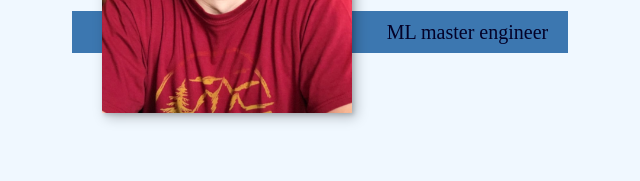
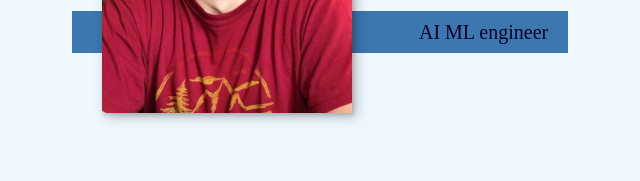
Before and after one commit to lucian-sp/lucian-sp.github.io, a plain HTML site: page index.html in a window 1280 px wide. Shown: the part 321-502 px from the top of the page, 305-945 px from the left. Drawn offline with nearby package versions, Linux system fonts and the light colour scheme.

Commit message:
Update index.html

```diff
--- a/index.html
+++ b/index.html
@@ -40,7 +40,7 @@
             <h1 class="section__title section__title--intro">
                 Hi, I am <strong>Lucian</strong>
             </h1>
-            <p class="section__subtitle section__subtitle--intro">ML master engineer</p>
+            <p class="section__subtitle section__subtitle--intro">AI ML engineer</p>
             <img src="img/In_red_cropped.jpg" alt="" class="intro__img">
         </section>
 
```
